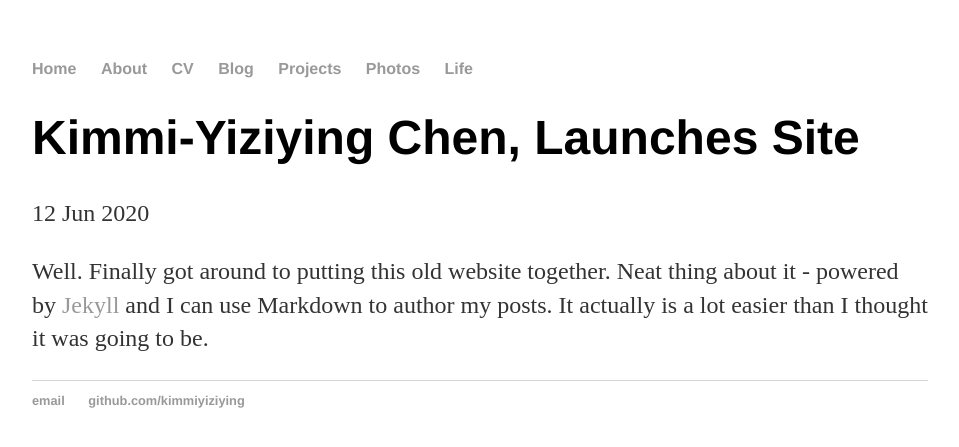
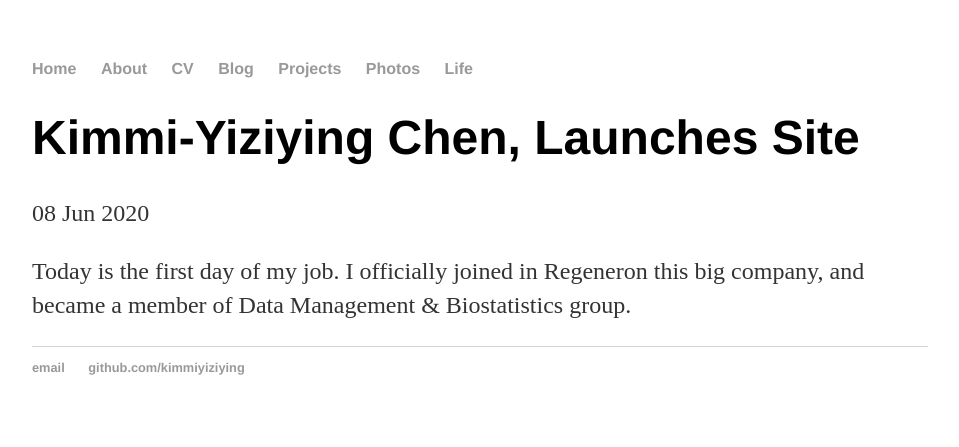
Before and after one commit to kimmiyiziying/kimmi-yiziyingchen, a Jekyll site: the page built from _posts/2020-06-12-kimmi-yiziying-site-launched.md, in a window 1280 px wide. Shown: the top 447 px of the page, without its empty margins (160-1119 px from the left). Built offline with Jekyll 4.4.1, drawn with Linux system fonts in a browser that asks for light colours.

Commit message:
Update 2020-06-12-kimmi-yiziying-site-launched.md

```diff
--- a/_posts/2020-06-12-kimmi-yiziying-site-launched.md
+++ b/_posts/2020-06-12-kimmi-yiziying-site-launched.md
@@ -1,7 +1,7 @@
 ---
 layout: post
 title: "Kimmi-Yiziying Chen, Launches Site"
-date: 2020-06-12
+date: 2020-06-08
 ---
 
-Well. Finally got around to putting this old website together. Neat thing about it - powered by [Jekyll](http://jekyllrb.com) and I can use Markdown to author my posts. It actually is a lot easier than I thought it was going to be.
+Today is the first day of my job. I officially joined in Regeneron this big company, and became a member of Data Management & Biostatistics group.
```
